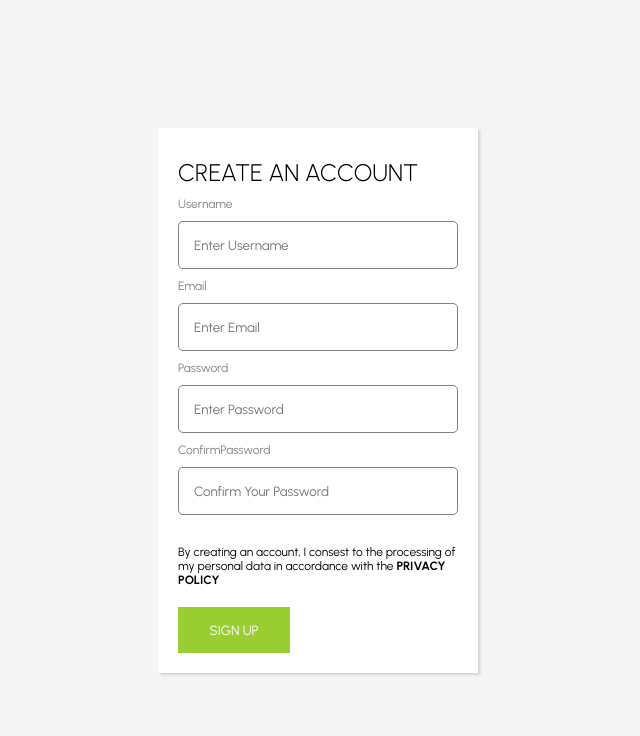
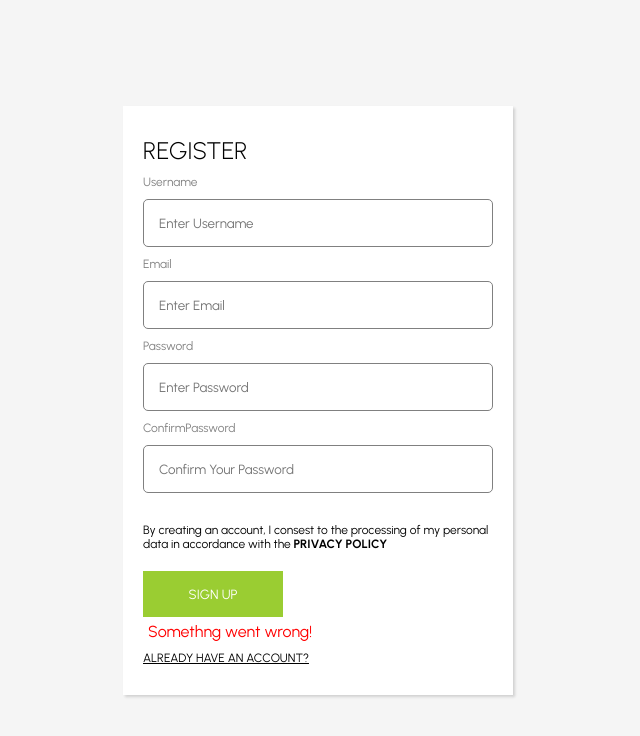
Before and after one commit to Waikikec/3D-Assets-Store, a React (Create React App) app in the folder client/: page /register in a window 1280 px wide. Shown: the top 736 px of the page, without its empty margins (322-962 px from the left). Built offline with nearby package versions, Linux system fonts and the light colour scheme.

Commit message:
Connect Register Form with Redux

```diff
--- a/client/src/App.js
+++ b/client/src/App.js
@@ -12,8 +12,7 @@ import Create from "./pages/Create";
 import { BrowserRouter, Routes, Route } from "react-router-dom";
 
 function App() {
-  const user = useSelector(state => state.user.currentUser);
-  console.log(user);
+  const user = useSelector((state) => state.user.currentUser);
 
   return (
     <BrowserRouter>
--- a/client/src/components/FormInput/FormInput.css
+++ b/client/src/components/FormInput/FormInput.css
@@ -1,7 +1,7 @@
 .FormInputWrapper {
     display: flex;
     flex-direction: column;
-    width: 280px;
+    width: 350px;
 }
 
 .FormInputLabel {
--- a/client/src/components/Navbar.jsx
+++ b/client/src/components/Navbar.jsx
@@ -122,7 +122,11 @@ const Navbar = () => {
                                 <>
                                     <MenuItem onClick={handleLogout}>LOGOUT</MenuItem>
                                     <Link to={`/profile/${user._id}`}>
-                                        <ProfileImg src={user.profilePicture} />
+                                        {
+                                            user.profilePicture
+                                            ? (<ProfileImg src={user.profilePicture} />)
+                                            : <AccountCircleIcon style={{ marginLeft: 5 }} />
+                                        }
                                         <MenuItem>Hello, {user.username}</MenuItem>
                                     </Link>
                                 </>
--- a/client/src/pages/Login.jsx
+++ b/client/src/pages/Login.jsx
@@ -12,12 +12,14 @@ const Container = styled.div`
     display: flex;
     align-items: center;
     justify-content: center;
+    background-color: whitesmoke;
 `;
 
 const Wrapper = styled.div`
+    background-color: white;
+    box-shadow: rgba(0, 0, 0, 0.15) 1.95px 1.95px 2.6px;
     width: 20%;
     padding: 20px;
-    background-color: whitesmoke;
     ${mobile({ width: "75%" })};
 `;
 
@@ -61,14 +63,15 @@ const Label = styled.label`
     padding: 10px 0px;
 `;
 
-const Text = styled.a`
+const Text = styled.div`
     margin: 10px 0px;
     font-size: 12px;
     text-decoration: underline;
     cursor: pointer;
 `;
 
-const Error = styled.span`
+const Error = styled.div`
+    margin: 5px;
     color: red;
 `;
 
@@ -77,7 +80,7 @@ const Login = () => {
     const [password, setPassword] = useState('');
 
     const dispatch = useDispatch();
-    const { isFetching, error } = useSelector(state => state.user);
+    const { isFetching, error } = useSelector((state) => state.user);
 
     const handleLogin = (e) => {
         e.preventDefault();
@@ -104,12 +107,12 @@ const Login = () => {
                     <Button onClick={handleLogin} disabled={isFetching}>
                         SIGN IN
                     </Button>
-                    {error && <Error>Somethng went wrong!</Error>}
+                    {!error && <Error>Somethng went wrong!</Error>}
+                </Form>
                     <Text>DO NOT YOU REMEMBER THE PASSWORD?</Text>
                     <Link to="/register">
                         <Text>CREATE A NEW ACCOUNT</Text>
                     </Link>
-                </Form>
             </Wrapper>
         </Container>
     )
--- a/client/src/pages/Register.jsx
+++ b/client/src/pages/Register.jsx
@@ -1,8 +1,10 @@
 import React, { useState } from 'react';
+import { useDispatch, useSelector } from 'react-redux';
+import { Link } from 'react-router-dom';
 import styled from 'styled-components';
 
-import { publicRequest } from '../utils/requestMethods';
 import FormInput from '../components/FormInput/FormInput';
+import { register } from '../redux/apiCalls';
 
 const Container = styled.div`
     display: flex;
@@ -17,7 +19,7 @@ const Wrapper = styled.div`
     flex-direction: column;
     background-color: white;
     box-shadow: rgba(0, 0, 0, 0.15) 1.95px 1.95px 2.6px;
-    width: 280px;
+    width: 350px;
     padding: 20px;
 `;
 
@@ -28,7 +30,7 @@ const Title = styled.h1`
 `;
 
 const Form = styled.form`
-    width: 280px;
+    width: 350px;
 `;
 
 const Agreement = styled.p`
@@ -43,6 +45,18 @@ const Button = styled.button`
     background-color: yellowgreen;
     cursor: pointer;
     color: white;
+`;
+
+const Error = styled.div`
+    margin: 5px;
+    color: red;
+`;
+
+const Text = styled.div`
+    margin: 10px 0px;
+    font-size: 12px;
+    text-decoration: underline;
+    cursor: pointer;
 `;
 
 const Register = () => {
@@ -92,15 +106,14 @@ const Register = () => {
             pattern: userInfo.password,
             required: true,
         },
-    ]
+    ];
 
-    const handleSubmit = async (e) => {
+    const dispatch = useDispatch();
+    const { isFetching, error } = useSelector(state => state.user);
+
+    const handleRegister = async (e) => {
         e.preventDefault();
-
-        try {
-            const res = await publicRequest.post('/auth/register', userInfo);
-            console.log(res.data);
-        } catch (error) { }
+        register(dispatch, userInfo);
     }
 
     const onChange = (e) => {
@@ -110,8 +123,8 @@ const Register = () => {
     return (
         <Container>
             <Wrapper>
-                <Title>CREATE AN ACCOUNT</Title>
-                <Form onSubmit={handleSubmit}>
+                <Title>REGISTER</Title>
+                <Form>
                     {inputs.map((input) => (
                         <FormInput
                             key={input.id}
@@ -123,7 +136,11 @@ const Register = () => {
                     <Agreement>
                         By creating an account, I consest to the processing of my personal data in accordance with the <b>PRIVACY POLICY</b>
                     </Agreement>
-                    <Button>SIGN UP</Button>
+                    <Button onClick={handleRegister} disabled={isFetching}>SIGN UP</Button>
+                    {!error && <Error>Somethng went wrong!</Error>}
+                    <Link to="/login">
+                        <Text>ALREADY HAVE AN ACCOUNT?</Text>
+                    </Link>
                 </Form>
             </Wrapper>
         </Container>
--- a/client/src/redux/apiCalls.js
+++ b/client/src/redux/apiCalls.js
@@ -1,4 +1,12 @@
-import { loginStart, loginSuccess, loginFailure, logoutSuccess } from './userRedux';
+import {
+    loginStart,
+    loginSuccess,
+    loginFailure,
+    registerStart,
+    registerSuccess,
+    registerFailure,
+    logoutSuccess,
+} from './userRedux';
 import { publicRequest } from '../utils/requestMethods';
 
 export const login = async (dispatch, user) => {
@@ -11,6 +19,16 @@ export const login = async (dispatch, user) => {
     }
 };
 
+export const register = async (dispatch, user) => {
+    dispatch(registerStart());
+    try {
+        const res = await publicRequest.post('/auth/register', user);
+        dispatch(registerSuccess(res.data));
+    } catch (error) {
+        dispatch(registerFailure());
+    }
+};
+
 export const logout = (dispatch) => {
     dispatch(logoutSuccess());
-}
+};
--- a/client/src/redux/userRedux.js
+++ b/client/src/redux/userRedux.js
@@ -22,8 +22,27 @@ const userSlice = createSlice({
         logoutSuccess: (state) => {
             state.currentUser = null;
         },
+        registerStart: (state) => {
+            state.isFetching = true;
+        },
+        registerSuccess: (state, action) => {
+            state.isFetching = false;
+            state.currentUser = action.payload
+        },
+        registerFailure: (state) => {
+            state.isFetching = false;
+            state.error = true;
+        },
     },
 });
 
-export const { loginStart, loginSuccess, loginFailure, logoutSuccess } = userSlice.actions;
+export const {
+    loginStart,
+    loginSuccess,
+    loginFailure,
+    registerStart,
+    registerSuccess,
+    registerFailure,
+    logoutSuccess
+} = userSlice.actions;
 export default userSlice.reducer;
```
